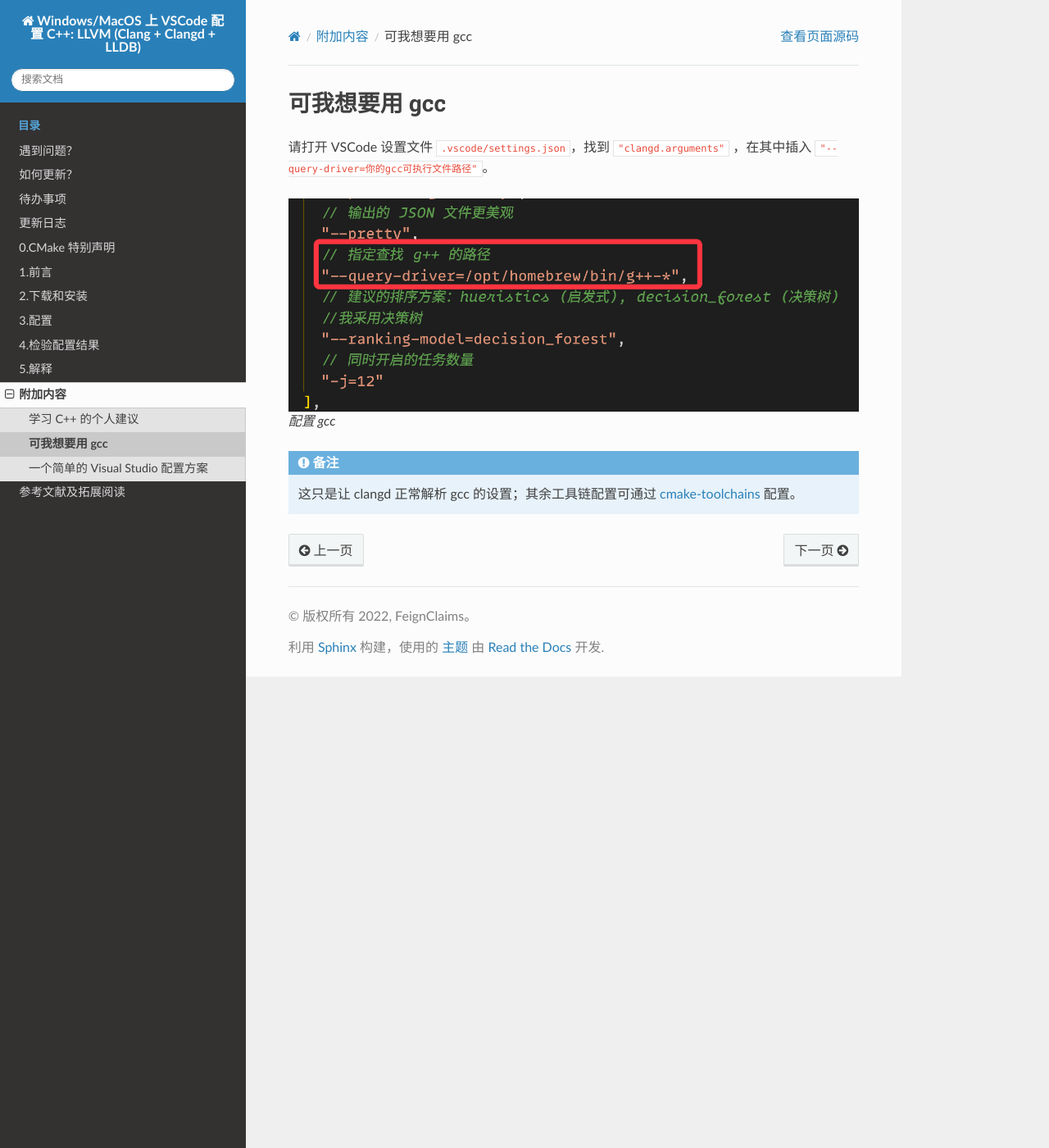
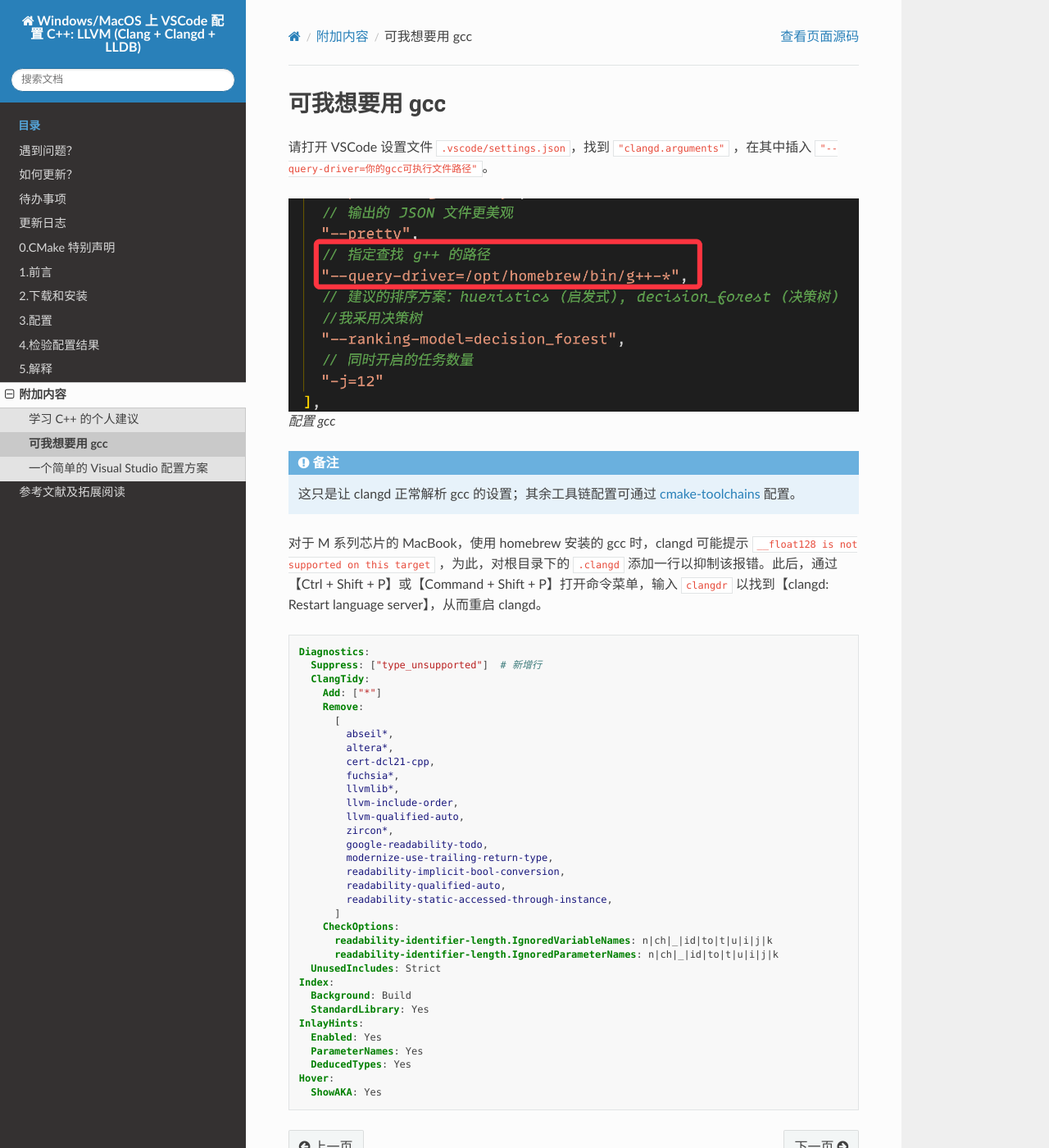
Before and after one commit to FeignClaims/vscode_cpp_starter, a Sphinx documentation site: the page built from docs/source/others/gcc.rst, in a window 1280 px wide and 1400 px high. Shown: the whole window at 82% size. Built offline with Sphinx 7.4.7 and the Read the Docs theme 2.0.0, drawn with Linux system fonts in a browser that asks for light colours.

Commit message:
提示如何在 M 系列芯片的 MacOS 使用 gcc 时抑制 `__float128` 报错

```diff
--- a/docs/source/changelog.rst
+++ b/docs/source/changelog.rst
@@ -16,6 +16,7 @@ v3.0.1
 
 - 补充安装 git。
 - 提示 VSCode 未找到齿轮的情况如何操作。
+- 提示如何在 M 系列芯片的 MacOS 使用 gcc 时抑制 ``__float128`` 报错。
 
 v3.0.0 - 2023-03-30
 =====================
--- a/docs/source/others/gcc.rst
+++ b/docs/source/others/gcc.rst
@@ -11,3 +11,41 @@
 .. note::
 
   这只是让 clangd 正常解析 gcc 的设置；其余工具链配置可通过 `cmake-toolchains`_ 配置。
+
+对于 M 系列芯片的 MacBook，使用 homebrew 安装的 gcc 时，clangd 可能提示 ``__float128 is not supported on this target`` ，为此，对根目录下的 ``.clangd`` 添加一行以抑制该报错。此后，通过【Ctrl + Shift + P】或【Command + Shift + P】打开命令菜单，输入 ``clangdr`` 以找到【clangd: Restart language server】，从而重启 clangd。
+
+.. code-block:: yaml
+
+  Diagnostics:
+    Suppress: ["type_unsupported"]  # 新增行
+    ClangTidy:
+      Add: ["*"]
+      Remove:
+        [
+          abseil*,
+          altera*,
+          cert-dcl21-cpp,
+          fuchsia*,
+          llvmlib*,
+          llvm-include-order,
+          llvm-qualified-auto,
+          zircon*,
+          google-readability-todo,
+          modernize-use-trailing-return-type,
+          readability-implicit-bool-conversion,
+          readability-qualified-auto,
+          readability-static-accessed-through-instance,
+        ]
+      CheckOptions:
+        readability-identifier-length.IgnoredVariableNames: n|ch|_|id|to|t|u|i|j|k
+        readability-identifier-length.IgnoredParameterNames: n|ch|_|id|to|t|u|i|j|k
+    UnusedIncludes: Strict
+  Index:
+    Background: Build
+    StandardLibrary: Yes
+  InlayHints:
+    Enabled: Yes
+    ParameterNames: Yes
+    DeducedTypes: Yes
+  Hover:
+    ShowAKA: Yes
```
